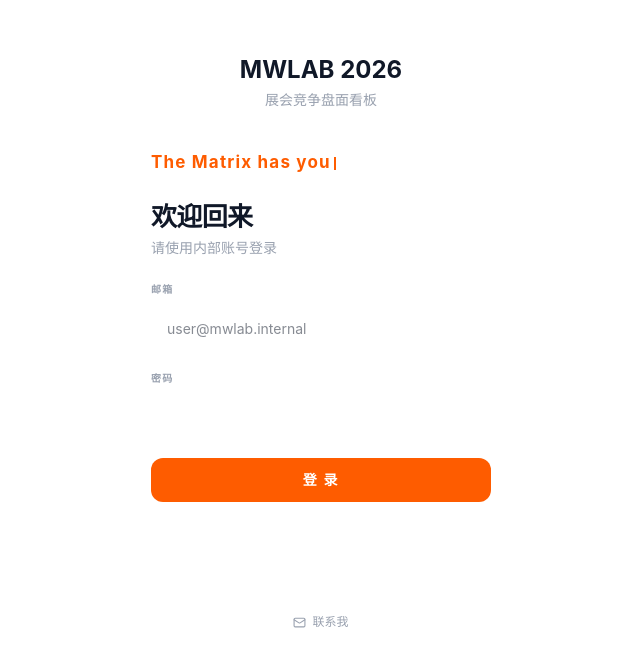
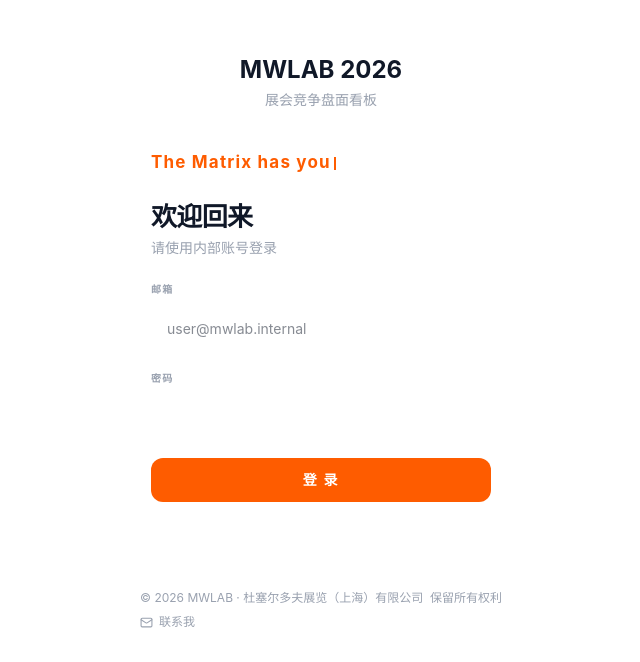
Before and after one commit to sywangyue/D_system, a Next.js app: page /login in a window 1280 px wide. Shown: the part 138-800 px from the top of the page, without its empty margins (319-959 px from the left). Built offline with nearby package versions, Linux system fonts and the light colour scheme.

Commit message:
feat(login): 添加版权声明底栏
Co-Authored-By: Claude Sonnet 4.6 <noreply@anthropic.com>

```diff
--- a/app/login/page.tsx
+++ b/app/login/page.tsx
@@ -241,8 +241,11 @@ export default function LoginPage() {
           </form>
         </div>
 
-        {/* Contact link */}
-        <div className="absolute bottom-8">
+        {/* Footer */}
+        <div className="absolute bottom-8 flex flex-col gap-2">
+          <p className="text-xs text-gray-400">
+            © 2026 MWLAB · 杜塞尔多夫展览（上海）有限公司&nbsp;&nbsp;保留所有权利
+          </p>
           <a
             href={`mailto:${CONTACT_EMAIL}`}
             className="flex items-center gap-1.5 text-xs text-gray-400 hover:text-gray-600 transition-colors"
```
